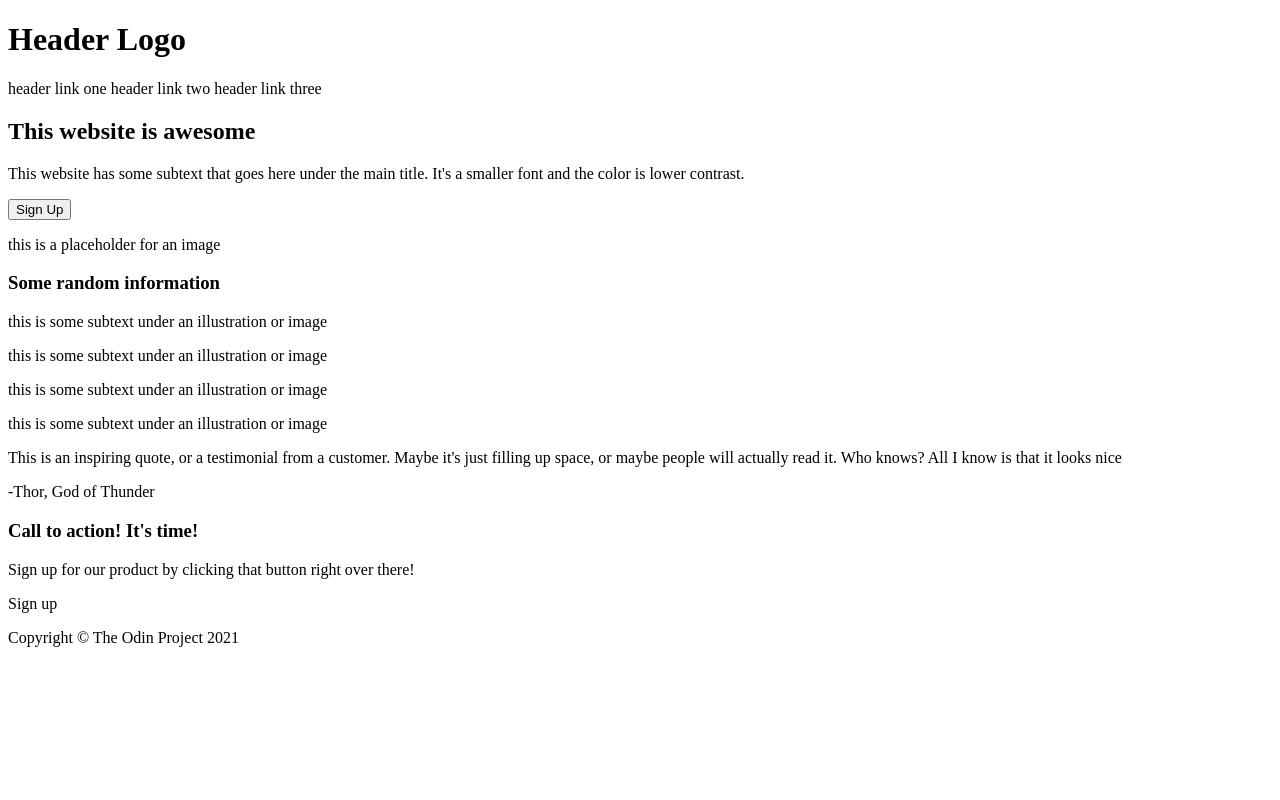
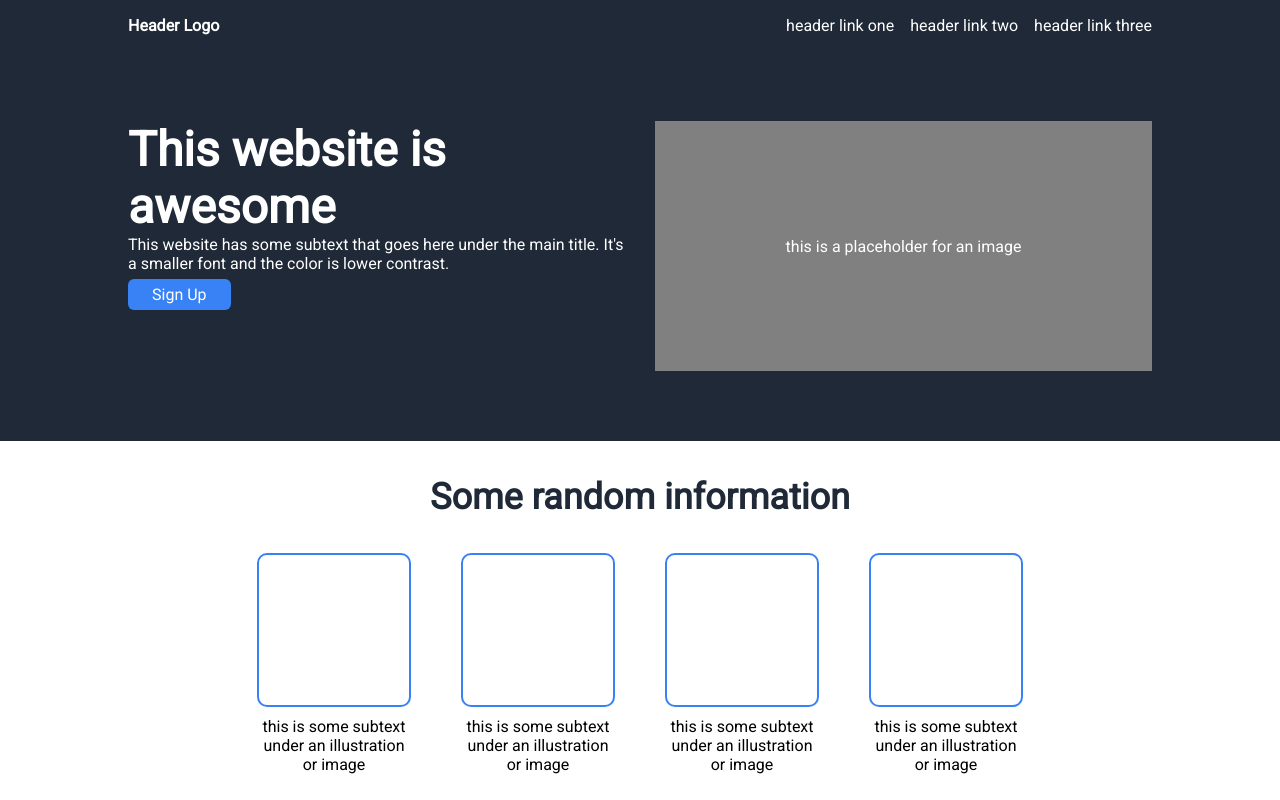
Before and after one commit to TanosThePhoenix/odin-project--landing-page-project, a plain HTML site: page index.html in a window 1280 px wide. Shown: the top 800 px of the page. Drawn offline with Linux system fonts and the light colour scheme.

Commit message:
Fill css and add relevant connectors html files.

```diff
--- a/index.html
+++ b/index.html
@@ -18,13 +18,13 @@
 			<a>header link three</a>
 		</div>
 		<div class="header-under">
-            <div>
-                <h2>This website is awesome</h2>
+			<div class="hero-text">
+				<h2 id="hero-main">This website is awesome</h2>
 				<p>This website has some subtext that goes here under the main title. It's a smaller font and the color
 					is lower contrast.</p>
 				<button>Sign Up</button>
 			</div>
-            <div>
+			<div class="hero-image">
 				<p>this is a placeholder for an image</p>
 			</div>
 		</div>
@@ -50,22 +50,23 @@
 			</div>
 		</div>
 	</div>
+	<div class="main-quote">
+		<p class="quote">This is an inspiring quote, or a testimonial from a customer. Maybe it's just filling up space,
+			or maybe people will actually read it. Who knows? All I know is that it looks nice</p>
+		<p class="quote-cite">-Thor, God of Thunder</p>
+	</div>
 	<div class="main-2">
-        <p>This is an inspiring quote, or a testimonial from a customer. Maybe it's just filling up space, or maybe
-            people will actually read it. Who knows? All I know is that it looks nice</p>
-        <p>-Thor, God of Thunder</p>
-    </div>
-    <div class="main-quote">
 		<div class="floating-box">
 			<div class="fl-bx-col1">
 				<h3>Call to action! It's time!</h3>
 				<p>Sign up for our product by clicking that button right over there!</p>
 			</div>
-            <a class="link-button">Sign up</a>
+			<button>Sign up</button>
 		</div>
 	</div>
 	<footer>
-        <p>Copyright &copy; The Odin Project 2021</p>
+		<p>Project for <a href="https://www.theodinproject.com/lessons/foundations-landing-page">The Odin Project:
+				Landing Page</a></p>
 	</footer>
 </body>
 
--- a/style.css
+++ b/style.css
@@ -0,0 +1,170 @@
+* {
+	margin: 0;
+	padding: 0;
+	font-size: 16px;
+	font-family: Roboto;
+}
+
+/*html {
+	min-height: 100%;
+}*/
+
+/*TODO Button formatting, rounded corners*/
+
+.header-whole, footer {
+	display: block;
+	background-color: #1F2937;
+	color: white;
+}
+
+.header-top {
+	display: flex;
+	align-items: center;
+	padding: 0 10%;
+}
+
+.header-top > * {
+	margin: 16px 0;
+}
+
+.header-top > h1 {
+	margin-right: auto;
+}
+
+.header-top > h1 ~ * {
+	margin-left: 16px;
+}
+
+.header-under {
+	display: flex;
+	padding: 70px 10%;
+	gap: 30px;
+}
+
+.header-under > * {
+	flex: 0 1 50%;
+}
+
+.header-under button {
+	background-color: #3882F6;
+	color: white;
+	margin-top: 6px;
+	padding: 6px 24px;
+	border-radius: 6px;
+	border: none;
+}
+
+#hero-main {
+	font-size: 48px;
+	font-weight: bolder;
+}
+
+.hero-image {
+	background-color: gray;
+	display: flex;
+	justify-content: center;
+	align-items: center;
+	min-height: 250px;
+}
+
+.main-1 {
+	background-color: white;
+	color: black;
+}
+
+.main-1 > h3 {
+	text-align: center;
+	font-size: 36px;
+	font-weight: bold;
+	color: #1F2937;
+	margin: 35px 0;
+}
+
+.box-container {
+	display: flex;
+	align-items: flex-start;
+	justify-content: center;
+	flex-flow: row wrap;
+	column-gap: 50px;
+	min-height: 300px;
+}
+
+.box-with-label {
+	display: flex;
+	flex-direction: column;
+	align-items: center;
+}
+
+.box-with-label > div {
+	border: 2px solid #3882F6;
+	border-radius: 10px;
+	width: 150px;
+	height: 150px;
+	margin-bottom: 10px;
+}
+
+.box-with-label > p {
+	text-align: center;
+	max-width: 150px;
+	margin-bottom: 20px;
+}
+
+.main-quote {
+	background-color: #E5E7EB;
+	padding: 100px 20%;
+}
+
+.main-quote > .quote {
+	font-size: 36px;
+	font-weight: 100;
+	font-style: italic;
+	/*TODO: Fix font weight here*/
+}
+
+.main-quote > .quote-cite {
+	text-align: end;
+	font-weight: bold;
+}
+
+.main-2 {
+	display: flex;
+	justify-content: center;
+	align-items: center;
+	padding: 70px 15%;
+}
+
+.floating-box {
+	background-color: #3882F6;
+	color: white;
+	display: flex;
+	gap: 30px;
+	justify-content: space-between;
+	align-items: center;
+	padding: 30px 60px;
+	border-radius: 15px;
+}
+
+.floating-box h3 {
+	font-size: 1.2em;
+}
+
+.floating-box button {
+	background-color: #3882F6;
+	color: white;
+	margin-top: 6px;
+	padding: 6px 24px;
+	border-radius: 6px;
+	border: 1px solid white;
+}
+
+footer {
+	display: flex;
+	align-items: center;
+	justify-content: center;
+	min-height: 50px;
+}
+
+footer a {
+	color: #3593b3;
+	text-decoration: none;
+}
```
Lines whose indentation alone changed are shown as unchanged.
